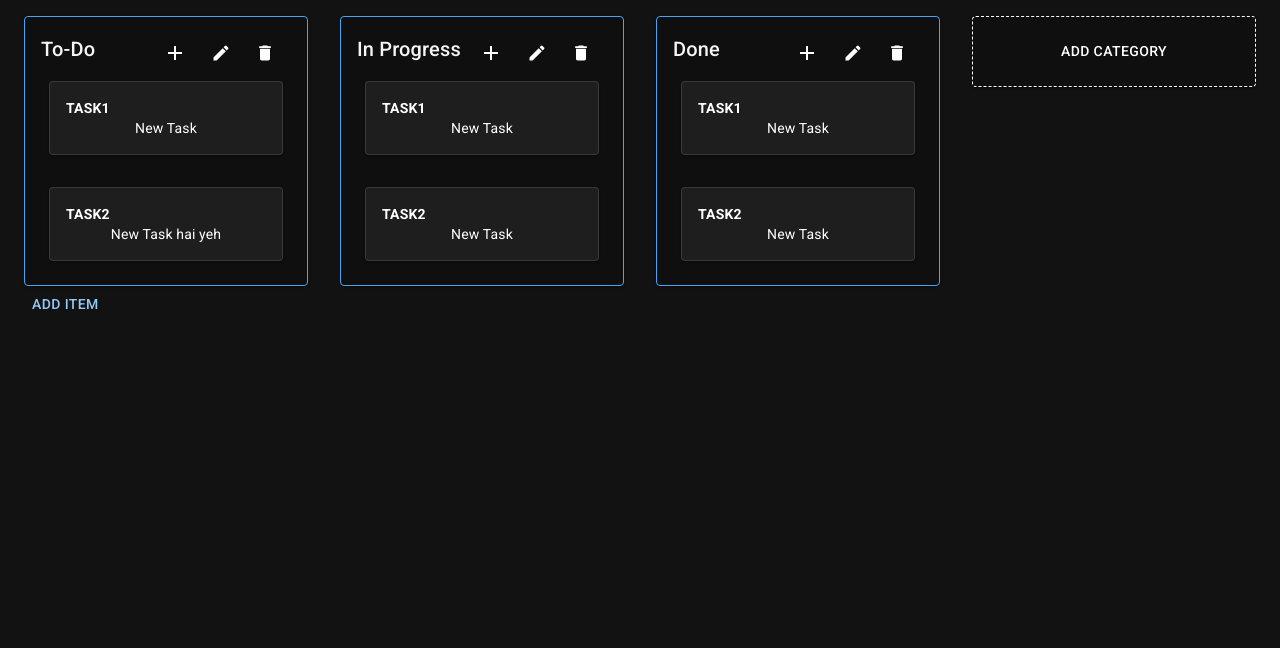
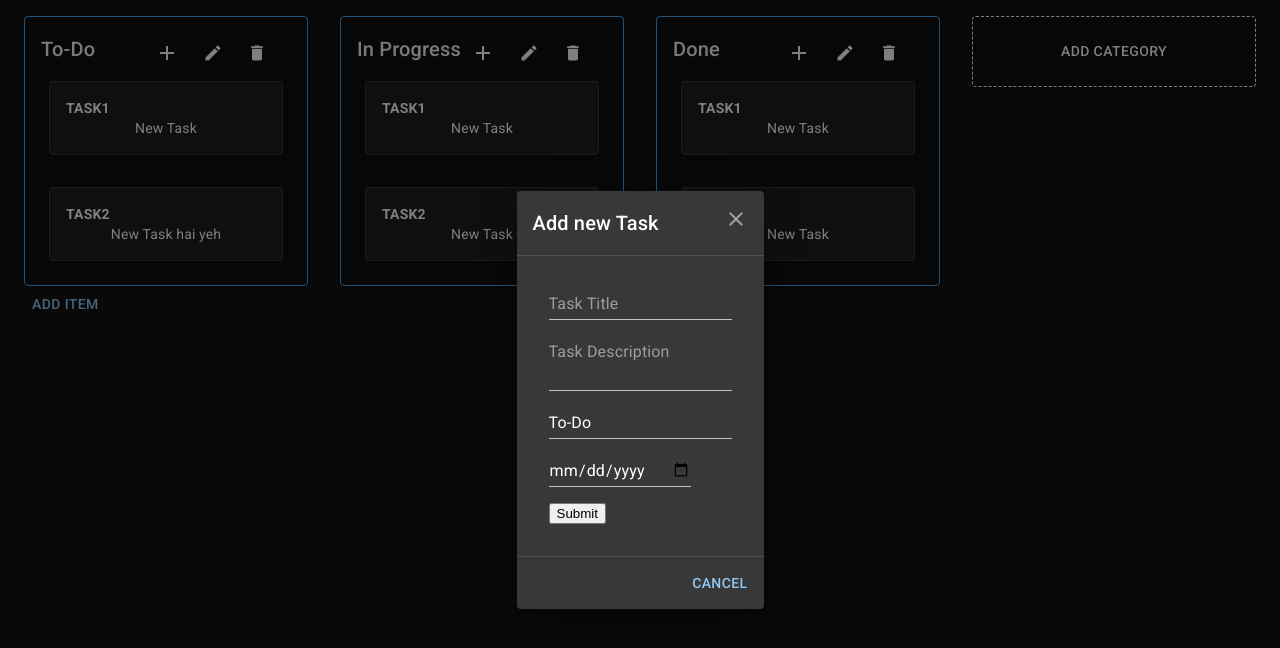
Before and after one commit to seebham/pebbles, a React (Vite) app: page / in a window 1280 px wide. Both pictures are taken after a click on the button 175 px from the left and 53 px from the top of the page. Shown: the top 648 px of the page. Built offline with nearby package versions, Linux system fonts and the light colour scheme.

Commit message:
add Todo Dialog Added 🤞🏼

```diff
--- a/package.json
+++ b/package.json
@@ -15,6 +15,7 @@
     "@reduxjs/toolkit": "^1.6.2",
     "react": "^17.0.0",
     "react-dom": "^17.0.0",
+    "react-hook-form": "^7.17.4",
     "react-redux": "^7.2.5"
   },
   "devDependencies": {
--- a/src/components/category.tsx
+++ b/src/components/category.tsx
@@ -16,6 +16,7 @@ import { useState } from "react";
 import AddEditCDialog from "./dialogs/addEditCDialog";
 import { useAppDispatch } from "../store/store";
 import { removeCategory } from "../store/dataSlice";
+import AddEditTDialog from "./dialogs/addEditTDialog";
 
 const CategoryContainer = styled(Paper)(({ theme }) => ({
   ...theme.typography.body2,
@@ -30,11 +31,16 @@ const CategoryContainer = styled(Paper)(({ theme }) => ({
 
 const Category = ({ name, items }: CategoriesType) => {
   const [triggerModel, setTriggerModel] = useState<boolean>(false);
+  const [triggerTodoModel, setTriggerTodoModel] = useState<boolean>(false);
   const dispatch = useAppDispatch();
 
   const handleClose = () => {
     setTriggerModel(false);
   };
+  const handleTodoModelClose = () => {
+    setTriggerTodoModel(false);
+  };
+
   return (
     <CategoryContainer>
       <Box sx={{ display: "flex" }}>
@@ -47,7 +53,7 @@ const Category = ({ name, items }: CategoriesType) => {
           {name}
         </Typography>
         <Stack spacing={1} direction={"row"}>
-          <IconButton>
+          <IconButton onClick={() => setTriggerTodoModel(true)}>
             <AddIcon sx={{}} />
           </IconButton>
           <IconButton>
@@ -62,6 +68,12 @@ const Category = ({ name, items }: CategoriesType) => {
               onClick={() => dispatch(removeCategory({ name: name }))}
             />
           </IconButton>
+          <AddEditTDialog
+            type="add"
+            category={name}
+            open={triggerTodoModel}
+            handleClose={handleTodoModelClose}
+          />
           <AddEditCDialog
             type="edit"
             open={triggerModel}
--- /dev/null
+++ b/src/components/dialogs/addEditTDialog.tsx
@@ -0,0 +1,150 @@
+import BaseDialog from "./baseDialog";
+import {
+  useForm,
+  Controller,
+  SubmitHandler,
+  UseFormHandleSubmit,
+  Control,
+} from "react-hook-form";
+import Input from "@mui/material/Input";
+import Stack from "@mui/material/Stack";
+
+import { addItem, editItem } from "../../store/dataSlice";
+import { useAppDispatch } from "../../store/store";
+
+interface IFormInput extends TodoItemType {
+  option?: string;
+}
+
+const DialogContent = ({
+  type,
+  category,
+  item,
+  control,
+  handleSubmit,
+}: {
+  type: "add" | "edit";
+  category: string;
+  item?: TodoItemType;
+  control: Control<IFormInput, object>;
+  handleSubmit: UseFormHandleSubmit<IFormInput>;
+}) => {
+  const dispatch = useAppDispatch();
+  const onAddSubmit: SubmitHandler<IFormInput> = (data) => {
+    let newItem: TodoItemType = {
+      ...data,
+      id: new Date().valueOf(),
+      isDone: false,
+      created_at: new Date().toString(),
+      updated_at: new Date().toString(),
+    };
+    dispatch(addItem({ item: newItem }));
+  };
+  return (
+    <form onSubmit={handleSubmit(onAddSubmit)}>
+      <Stack
+        direction="column"
+        justifyContent="flex-start"
+        alignItems="flex-start"
+        spacing={2}
+        p={2}
+      >
+        <Controller
+          name="title"
+          control={control}
+          defaultValue={type === "edit" ? item && item.title : ""}
+          render={({ field }) => (
+            <Input
+              required
+              placeholder={type === "edit" ? item && item.title : "Task Title"}
+              {...field}
+            />
+          )}
+        />
+        <Controller
+          name="desc"
+          control={control}
+          defaultValue={type === "edit" ? item && item.desc : ""}
+          render={({ field }) => (
+            <Input
+              required
+              placeholder={
+                type === "edit" ? item && item.desc : "Task Description"
+              }
+              multiline
+              minRows={2}
+              maxRows={4}
+              {...field}
+            />
+          )}
+        />
+        <Controller
+          name="category"
+          control={control}
+          defaultValue={category}
+          render={({ field }) => <Input readOnly {...field} />}
+        />
+        <Controller
+          name="due_date"
+          control={control}
+          defaultValue={type === "edit" ? item && item.desc : ""}
+          render={({ field }) => (
+            <Input
+              required
+              type="date"
+              placeholder={
+                type === "edit" ? item && item.due_date : "Task Due Date"
+              }
+              {...field}
+            />
+          )}
+        />
+        <input className=".MuiButton" type="submit" />
+      </Stack>
+    </form>
+  );
+};
+
+interface AddEditTDialogType {
+  type: "add" | "edit";
+  category: string;
+  open: boolean;
+  handleClose: () => void;
+  item?: TodoItemType;
+}
+
+const AddEditTDialog = ({
+  type,
+  category,
+  open,
+  handleClose,
+  item,
+}: AddEditTDialogType) => {
+  const { control, handleSubmit } = useForm<IFormInput>();
+  return (
+    <BaseDialog
+      open={open}
+      handleClose={handleClose}
+      title={type === "edit" ? `Edit ${item && item.title}` : `Add new Task`}
+      dialogContent={
+        type === "edit" ? (
+          <DialogContent
+            category={category}
+            type={type}
+            item={item}
+            control={control}
+            handleSubmit={handleSubmit}
+          />
+        ) : (
+          <DialogContent
+            category={category}
+            type={type}
+            control={control}
+            handleSubmit={handleSubmit}
+          />
+        )
+      }
+    />
+  );
+};
+export default AddEditTDialog;
--- a/src/components/dialogs/baseDialog.tsx
+++ b/src/components/dialogs/baseDialog.tsx
@@ -56,6 +56,10 @@ const BootstrapDialogTitle = (props: DialogTitleProps) => {
   );
 };
 
+const DefaultAction = ({ handleClose }: { handleClose: () => void }) => {
+  return <Button onClick={handleClose}>Cancel</Button>;
+};
+
 const BaseDialog = ({
   open,
   handleClose,
@@ -77,7 +81,13 @@ const BaseDialog = ({
           {title}
         </BootstrapDialogTitle>
         <DialogContent dividers>{dialogContent}</DialogContent>
-        <DialogActions>{dialogActions}</DialogActions>
+        <DialogActions>
+          {dialogActions ? (
+            dialogActions
+          ) : (
+            <DefaultAction handleClose={handleClose} />
+          )}
+        </DialogActions>
       </BootstrapDialog>
     </div>
   );
```
Also changed, not shown: 1 other file (tests, documents, lock files or other folders).
